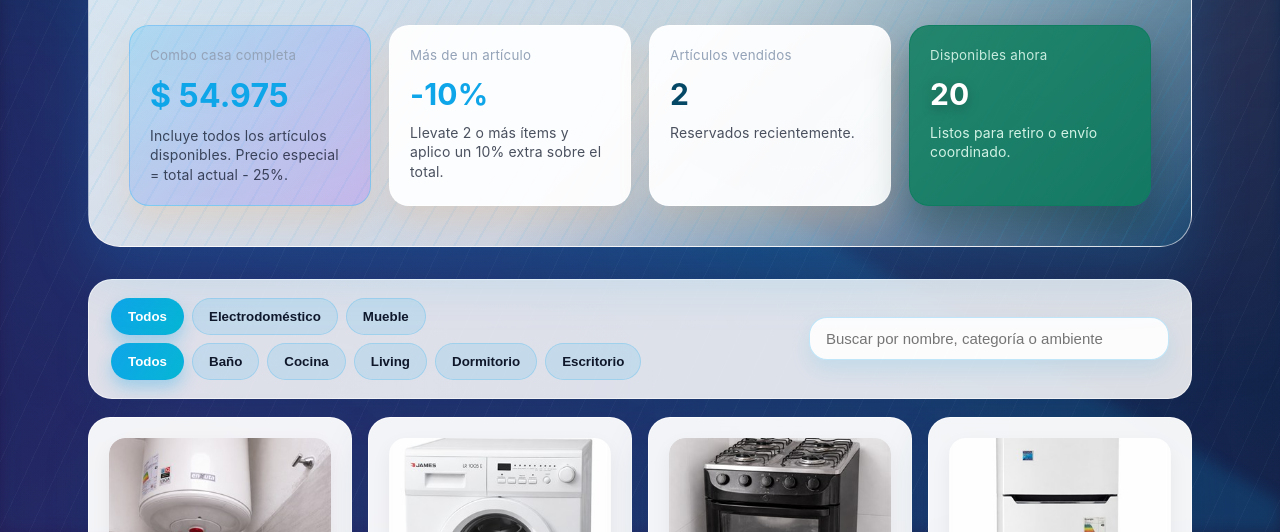
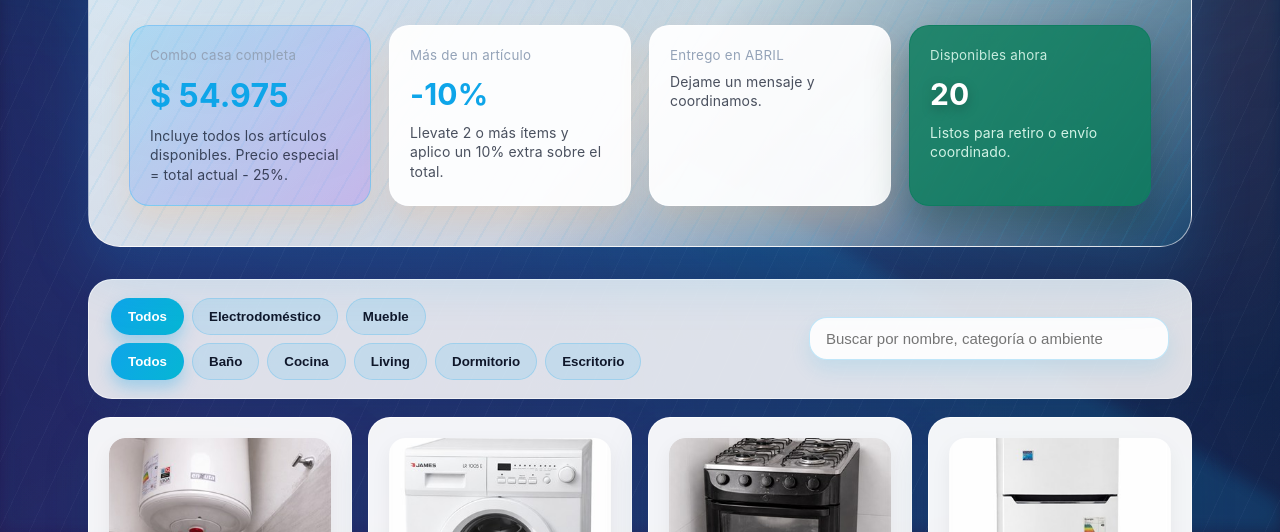
Before and after one commit to juliancardozo/vendo.uy, a website: page index.html in a window 1280 px wide. Shown: the part 268-800 px from the top of the page. Drawn offline with Linux system fonts and the light colour scheme.

Commit message:
Entrego en abril

```diff
--- a/index.html
+++ b/index.html
@@ -538,9 +538,8 @@ Los precios están en pesos uruguayos.</p>
           <p>Llevate 2 o más ítems y aplico un 10% extra sobre el total.</p>
         </div>
         <div class="stat">
-          <small>Artículos vendidos</small>
-          <strong id="soldItems">0</strong>
-          <p>Reservados recientemente.</p>
+          <small>Entrego en ABRIL</small>
+          <p>Dejame un mensaje y coordinamos.</p>
         </div>
         <div class="stat stat-available">
           <small>Disponibles ahora</small>
```
